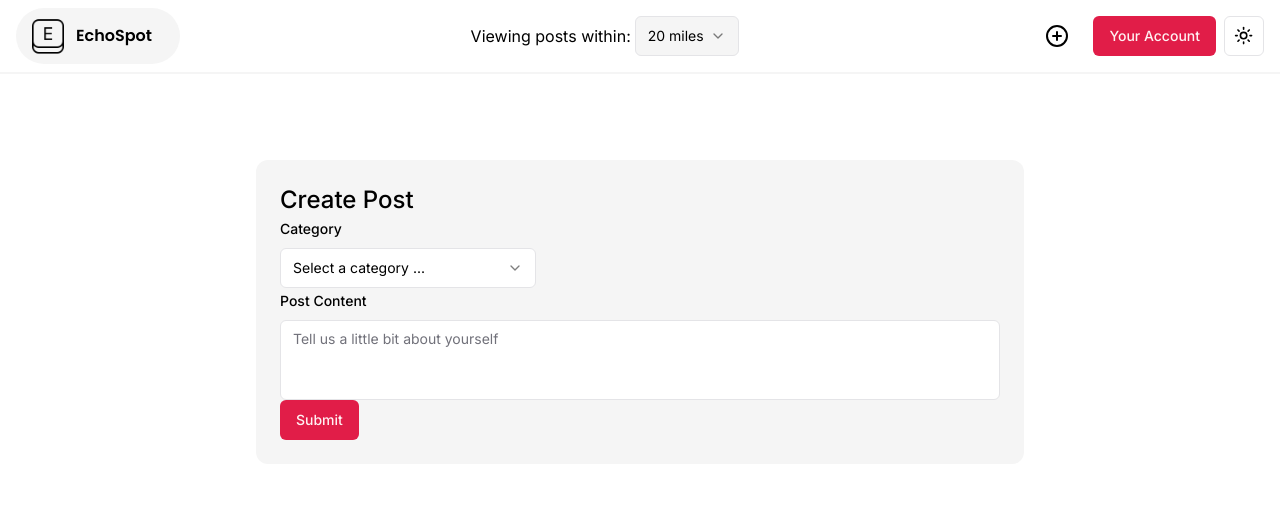
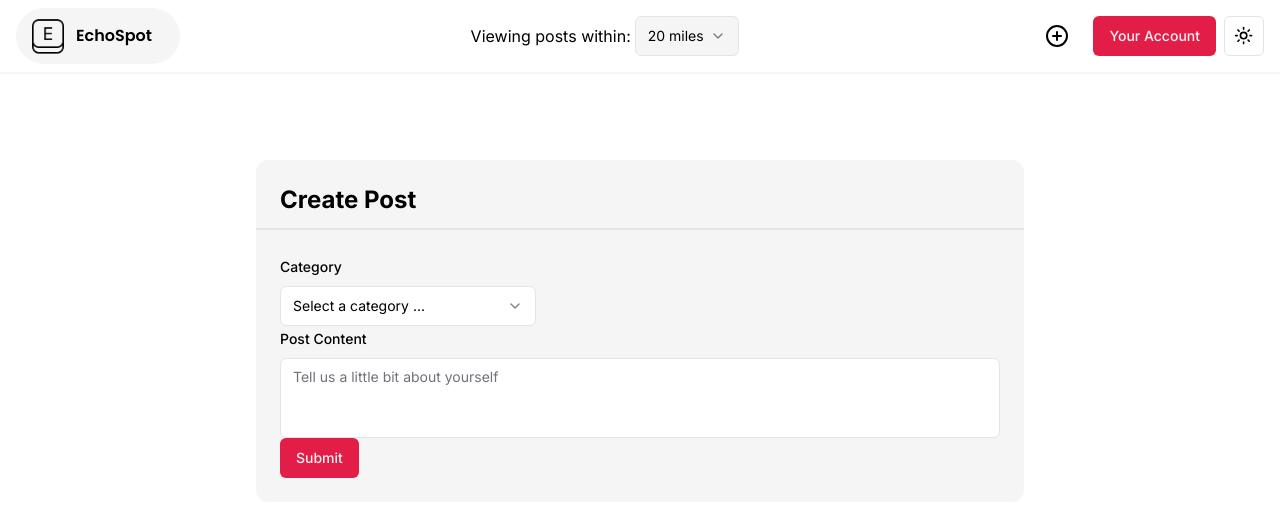
Before and after one commit to WillGraham36/echo-spot, a Next.js app in the folder client/: page /create in a window 1280 px wide. Shown: the top 516 px of the page. Built offline with nearby package versions, Linux system fonts and the light colour scheme; no server answers; sample sign-in values are in the browser's storage.

Commit message:
style: spacing and border below create title

```diff
--- a/client/app/create/page.tsx
+++ b/client/app/create/page.tsx
@@ -4,12 +4,17 @@ import PostForm from "./_components/PostForm"
 const CreatePostPage = () => {
     return (
         <div className="flex justify-center w-full">
-            <div className="w-[100%] md:w-[60%] md:bg-neutral-100 md:dark:bg-neutral-800 md:rounded-xl p-6">
-                <h1 className="text-2xl font-medium">
-                    Create Post
-                </h1>
+            <div className="w-[100%] md:w-[60%] md:bg-neutral-100 md:dark:bg-neutral-800 md:rounded-xl">
 
-                <PostForm />
+                <div className="w-full border-b-2 border-neutral-200 dark:border-neutral-700 px-6 pt-6 pb-3">
+                    <h1 className="text-2xl font-bold">
+                        Create Post
+                    </h1>
+                </div>
+
+                <div className="p-6">
+                    <PostForm />
+                </div>
             </div>
         </div>
     )
```
